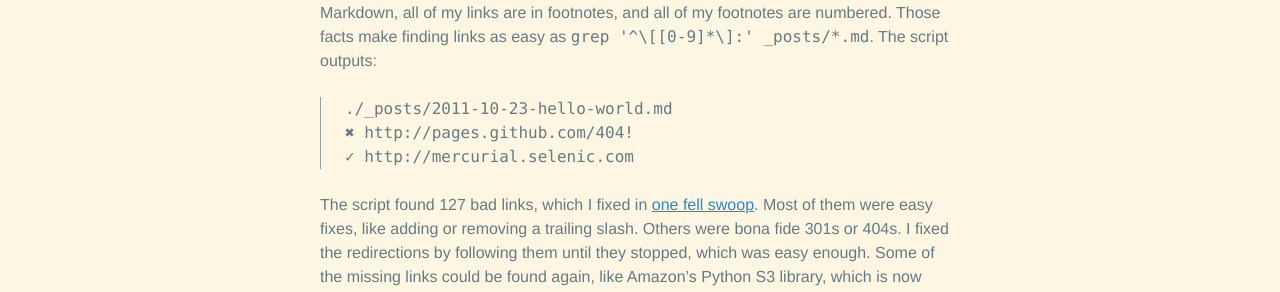
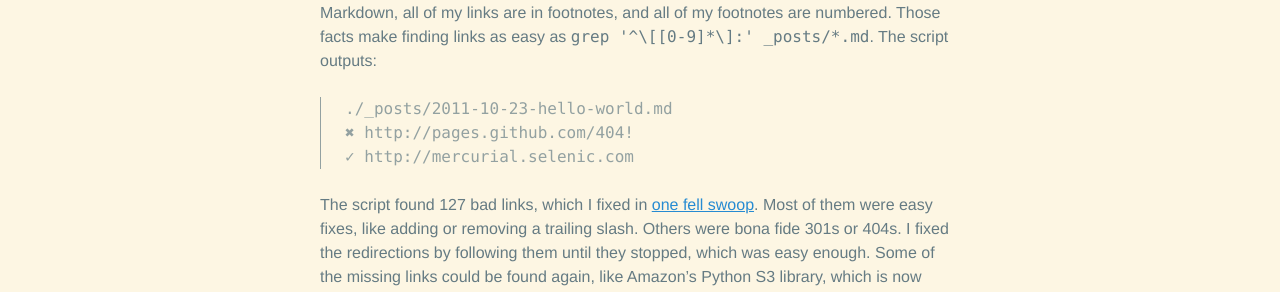
Before and after one commit to tfausak/tfausak.github.io, a Jekyll site: the page built from _posts/2013-03-05-fighting-link-rot.md, in a window 1280 px wide. Shown: the part 845-1137 px from the top of the page. Built offline with Jekyll 4.4.1, drawn with Linux system fonts in a browser that asks for light colours.

Commit message:
Finalize link rot post.

```diff
--- a/_posts/2013-03-05-fighting-link-rot.md
+++ b/_posts/2013-03-05-fighting-link-rot.md
@@ -3,39 +3,41 @@
 title: Fighting Link Rot
 ---
 
-![Grimy chain][]
+![Grimy chain][1]
 
-I hate [link rot][]. Going to an old website and clinking link after
+I hate [link rot][2]. Going to an old website and clinking link after
 link only to have them 404 frustrates me to no end. It's not an old
-problem, either. Back in 1998, [Jakob Nielson reported][] that "6%
+problem, either. Back in 1998, [Jakob Nielson reported][3] that "6%
 of the links on the Web are broken". I can't imagine that number's
 gotten any better in the intervening years.
 
 Fortunately, as the webmaster of this particular blog, I'm in a
 unique position to ensure that my links don't rot. A couple tools
 exist to help make checking all 341 links a bit easier. The [W3C
-Link Checker][] works wonders, but it has some limitations. It only
+Link Checker][4] works wonders, but it has some limitations. It only
 works in the browser, it isn't highly configurable, and it's hard
 to script or automate.
 
-Behind the scenes, the [W3C-LinkChecker][] Perl script does all the
+Behind the scenes, the [W3C-LinkChecker][5] Perl script does all the
 heavy lifting. It's much more flexible than the browser-based
 solution, but its output is pretty chatty and leaves a little to
-be desired. In particular, it complained about [my social widgets][]
+be desired. In particular, it complained about [my social widgets][6]
 on every single page it scanned.
 
 I got tired of combing through that output for pertinent problems
-and decided to write [my own link checker][]. It exploits a couple
+and decided to write [my own link checker][7]. It exploits a couple
 characteristics of my data: all of my posts are in Markdown, all
 of my links are in footnotes, and all of my footnotes are numbered.
 Those facts make finding links as easy as `grep '^\[[0-9]*\]:'
 _posts/*.md`. The script outputs:
 
-    ./_posts/2011-10-23-hello-world.md
-    ✖ http://pages.github.com/404!
-    ✓ http://mercurial.selenic.com
+<div class="highlight">
+    <pre><code><span class="g">./_posts/2011-10-23-hello-world.md</span>
+<span class="err">✖ http://pages.github.com/404!</span>
+<span class="g">✓ http://mercurial.selenic.com</span></code></pre>
+</div>
 
-The script found 127 bad links, which I fixed in [one fell swoop][].
+The script found 127 bad links, which I fixed in [one fell swoop][8].
 Most of them were easy fixes, like adding or removing a trailing
 slash. Others were bona fide 301s or 404s. I fixed the redirections
 by following them until they stopped, which was easy enough. Some
```
Also changed, not shown: other parts of _posts/2013-03-05-fighting-link-rot.md (+8 -8 lines).
